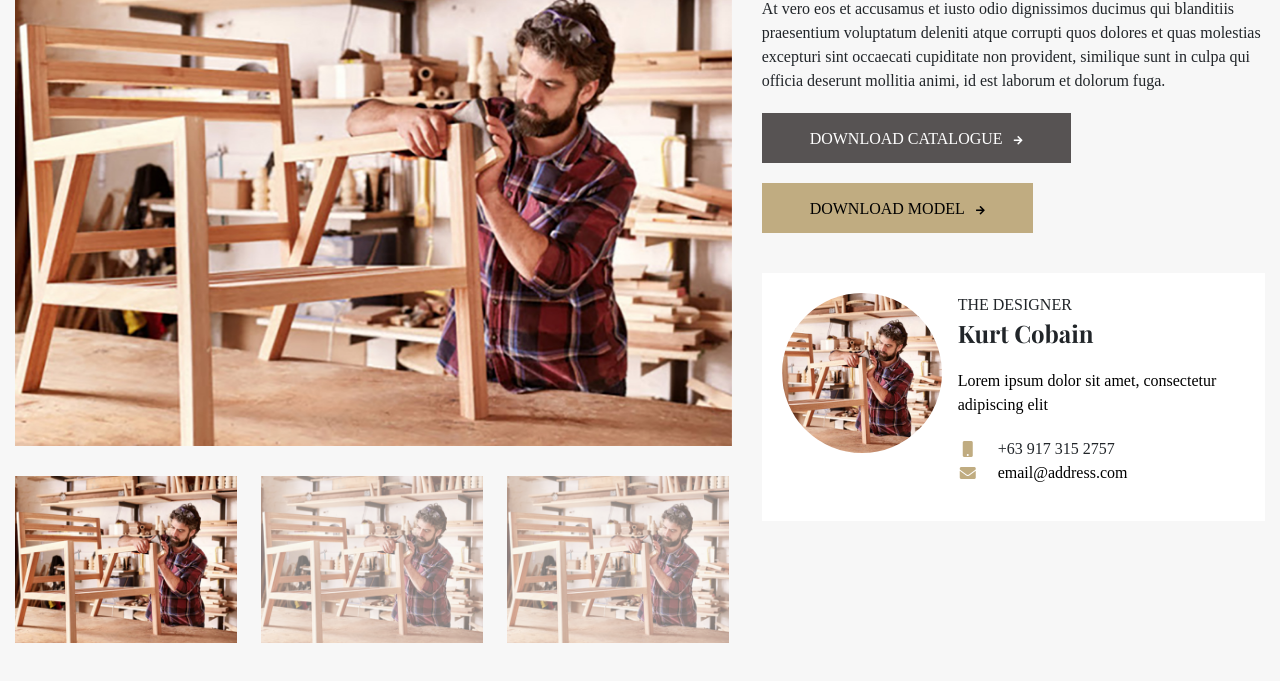
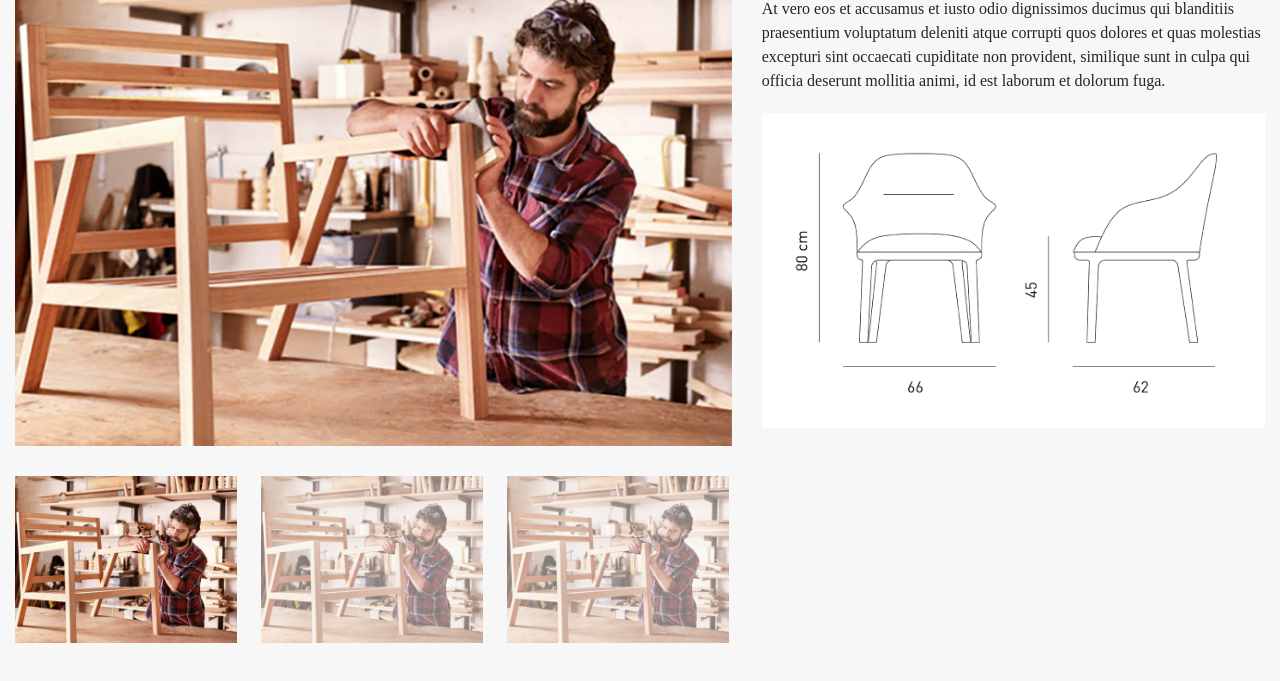
Before and after one commit to yus-torres/arksmith, a plain HTML site: page product.html in a window 1280 px wide. Shown: the part 591-1272 px from the top of the page. Drawn offline with Linux system fonts and the light colour scheme; a web font is replaced by a local one.

Commit message:
Products

```diff
--- a/product.html
+++ b/product.html
@@ -184,28 +184,15 @@
                         <h3>Coffee Table</h3>
                         <p>At vero eos et accusamus et iusto odio dignissimos ducimus qui blanditiis praesentium voluptatum deleniti atque corrupti quos dolores et quas molestias excepturi sint occaecati cupiditate non provident, similique sunt in culpa qui officia deserunt mollitia animi, id est laborum et dolorum fuga.</p>
 
-                        <p>
-                            <a href="#" class="btn btn-secondary btn-right"><span>Download Catalogue</span></a>
-                            <a href="#" class="btn btn-tertiary btn-right"><span>Download Model</span></a>
-                        </p>
-
-                        <!-- .media -->
-                        <div class="media">
-                            <a href="article.html"><img src="images/img-event-1.jpg" class="mr-3 mb-3 img-fluid" alt=""></a>
-
-                            <!-- .media-body -->
-                            <div class="media-body">
-                                <p class="mb-0 text-uppercase">The Designer</p>
-                                <h4 class="f-playfair-display">Kurt Cobain</h4>
-                                <p><a href="article.html">Lorem ipsum dolor sit amet, consectetur adipiscing elit</a></p>
-                                <ul class="list-unstyled list-contact">
-                                    <li class="contact-number">+63 917 315 2757</li>
-                                    <li class="contact-email"><a href="email@address.com">email@address.com</a></li>
-                                </ul>
+						<!-- .card -->
+                        <div class="card">
+                            <!-- .card-body -->
+                            <div class="card-body">
+								<img src="products/sketch-1.jpg" class="img-fluid" alt="">
                             </div>
-                            <!-- /.media-body -->
+                            <!-- /.card-body -->
                         </div>
-                        <!-- /.media -->
+                        <!-- /.card -->
                     </div>
                     <!-- / -->
                 </div>
```
Also changed, not shown: products/sketch-1.jpg (added).
